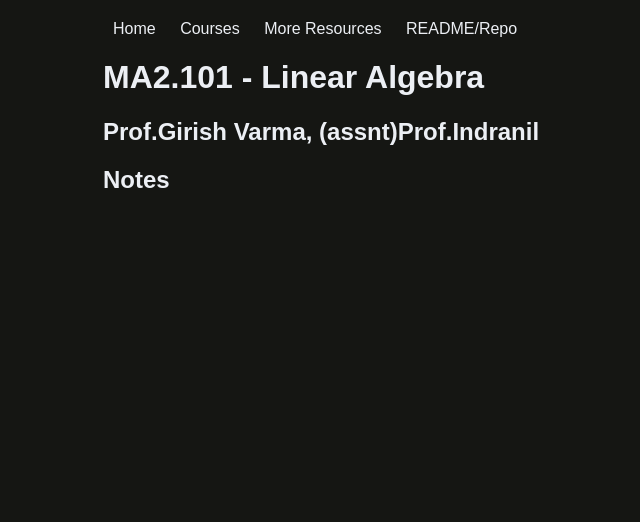
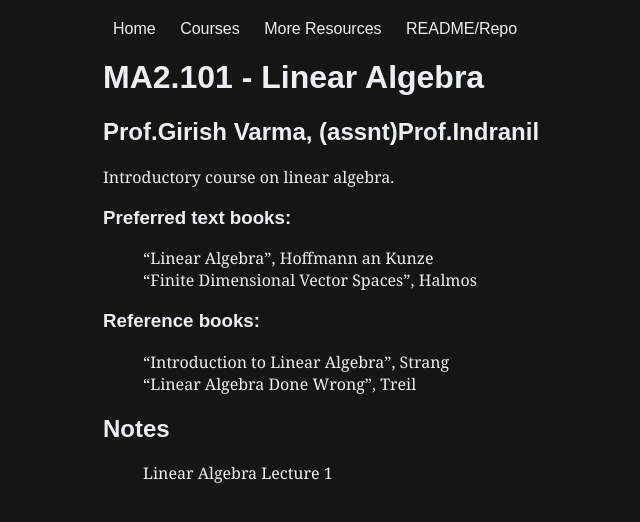
Before and after one commit to iiit-notebook/iiit-notebook.github.io, a Jekyll site: the page built from _courses/ma2.101.md, in a window 1280 px wide. Shown: the top 522 px of the page, without its empty margins (121-761 px from the left). Built offline with Jekyll 4.4.1, drawn with Linux system fonts in a browser that asks for light colours.

Commit message:
Add linear algebra lecture 1 notes

```diff
--- a/_courses/ma2.101.md
+++ b/_courses/ma2.101.md
@@ -3,3 +3,12 @@ code: ma2.101
 name: Linear Algebra
 lecturer: Prof.Girish Varma, (assnt)Prof.Indranil
 ---
+Introductory course on linear algebra.
+
+### Preferred text books:
+- "Linear Algebra", Hoffmann an Kunze
+- "Finite Dimensional Vector Spaces", Halmos
+
+### Reference books:
+- "Introduction to Linear Algebra", Strang
+- "Linear Algebra Done Wrong", Treil
```
Also changed, not shown: _notes/linear-algebra/linear-algebra-lec-1.md (added, +21 -0 lines).
